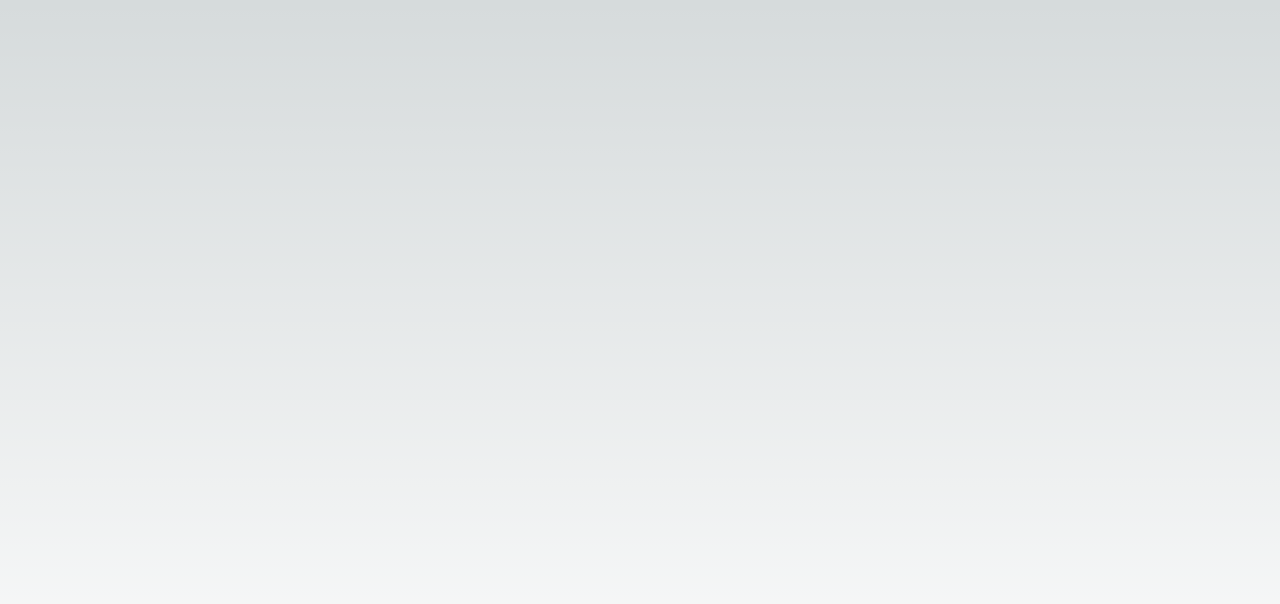
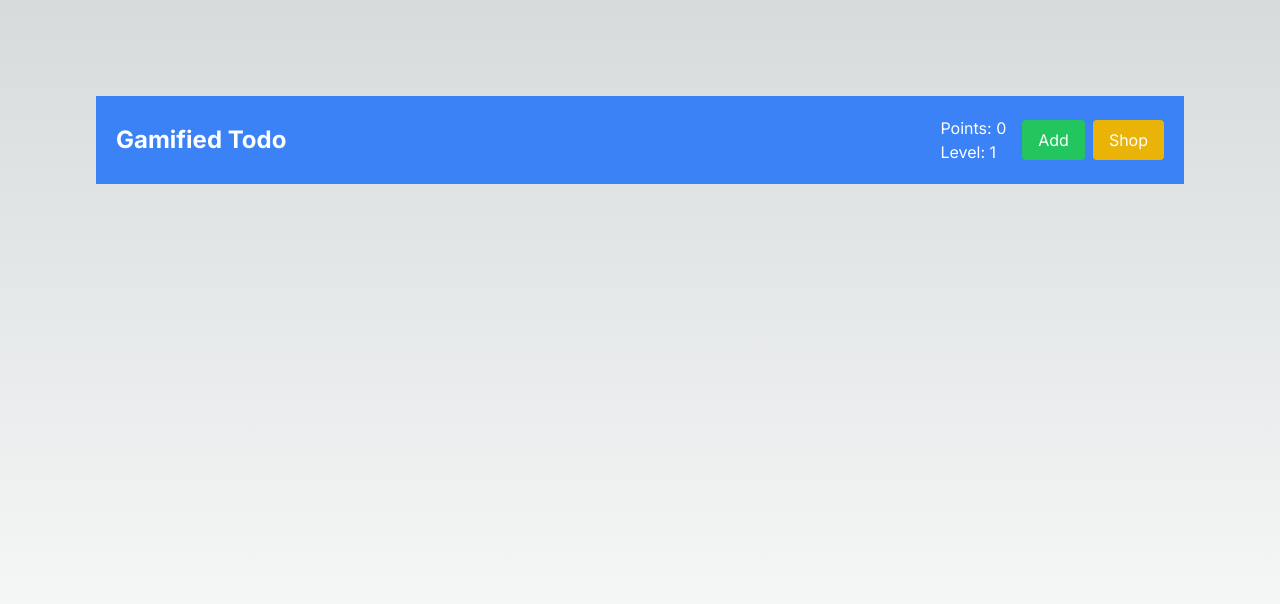
Before and after one commit to stub-ai/c6c62ed2-0b21-5c1a-bbc7-a0189a100d82, a Next.js app: page / in a window 1280 px wide. Shown: the top 604 px of the page. Built offline with nearby package versions, Linux system fonts and the light colour scheme.

Commit message:
Commit from Stub AI

```diff
--- a/components/Header.tsx
+++ b/components/Header.tsx
@@ -0,0 +1,24 @@
+import React, { useContext } from 'react';
+import { UserContext } from './UserContext';
+
+const Header: React.FC = () => {
+  const { user } = useContext(UserContext);
+
+  return (
+    <header className="flex justify-between items-center p-5 bg-blue-500 text-white">
+      <div>
+        <h1 className="text-2xl font-bold">Gamified Todo</h1>
+      </div>
+      <div className="flex items-center">
+        <div className="mr-4">
+          <p>Points: {user.points}</p>
+          <p>Level: {user.level}</p>
+        </div>
+        <button className="mr-2 bg-green-500 px-4 py-2 rounded">Add</button>
+        <button className="bg-yellow-500 px-4 py-2 rounded">Shop</button>
+      </div>
+    </header>
+  );
+};
+
+export default Header;
--- a/components/Login.tsx
+++ b/components/Login.tsx
@@ -7,7 +7,7 @@ const Login: React.FC = () => {
   // Now you can use `user` and `setUser` in this component
 
   return (
-    <div>
+    <div className="flex justify-center items-center h-screen bg-gray-200">
       {/* Login form goes here */}
     </div>
   );
--- a/pages/_app.tsx
+++ b/pages/_app.tsx
@@ -1,6 +1,7 @@
 import '@/styles/globals.css'
 import type { AppProps } from 'next/app'
 import { UserProvider } from '../components/UserContext';
+import 'tailwindcss/tailwind.css'
 
 export default function App({ Component, pageProps }: AppProps) {
   return (
--- a/pages/index.tsx
+++ b/pages/index.tsx
@@ -1,13 +1,18 @@
 import Image from 'next/image'
 import { Inter } from 'next/font/google'
+import Header from '../components/Header';
 
 const inter = Inter({ subsets: ['latin'] })
 
 export default function Home() {
   return (
     <main
-      className={`flex min-h-screen flex-col items-center justify-between p-24 ${inter.className}`}
+      className={`flex flex-col min-h-screen p-24 ${inter.className}`}
     >
+      <Header />
+      <div className="flex-grow">
+        {/* Task list goes here */}
+      </div>
     </main>
   )
 }
```
